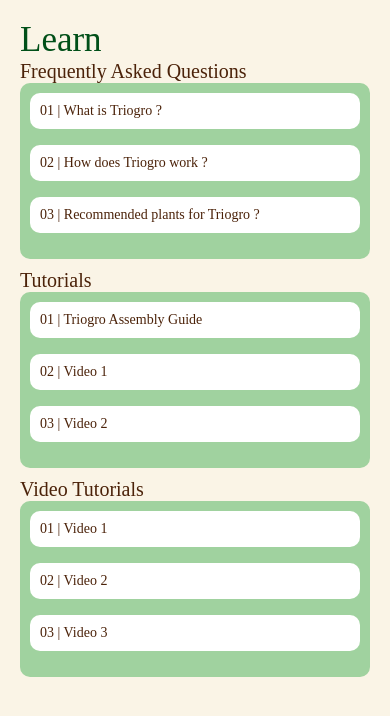
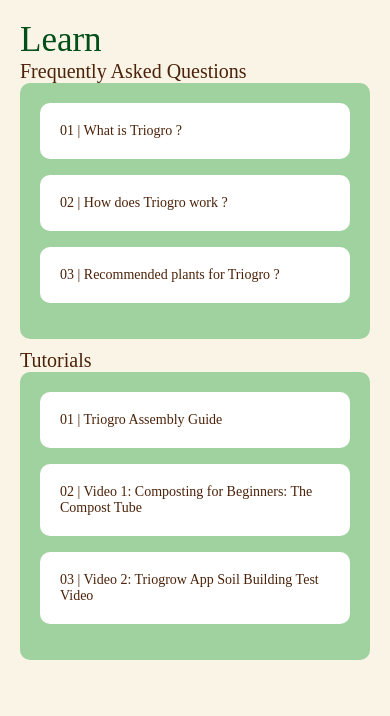
Before and after one commit to lawraisins/triogrow, a React Native app: screen /FAQ in a window 390 px wide. Shown: the top 716 px of the page. Built offline with nearby package versions, Linux system fonts and the light colour scheme.

Commit message:
Some changes to FAQ page

```diff
--- a/screens/FAQ.js
+++ b/screens/FAQ.js
@@ -41,14 +41,14 @@
     },
     {
       id: 5,
-      title: '02 | Video 1',
+      title: '02 | Video 1: Composting for Beginners: The Compost Tube',
       onPress: () => {
         navigation.navigate('Tutorial');
       },
     },
     {
       id: 6,
-      title: '03 | Video 2',
+      title: '03 | Video 2: Triogrow App Soil Building Test Video',
       onPress: () => {
         navigation.navigate('Tutorial2');
       },
@@ -57,30 +57,30 @@
     // ... other tutorial items
   ];
 
-  const video = [
-    {
-      id: 5,
-      title: '01 | Video 1',
-      onPress: () => {
-        navigation.navigate('Tutorial');
-      },
-    },
-    {
-      id: 6,
-      title: '02 | Video 2',
-      onPress: () => {
-        navigation.navigate('Tutorial');
-      },
-    },
-    {
-      id: 7,
-      title: '03 | Video 3',
-      onPress: () => {
-        navigation.navigate('Tutorial');
-      },
-    },
-    // ... other video items
-  ];
+  // const video = [
+  //   {
+  //     id: 5,
+  //     title: '01 | Video 1',
+  //     onPress: () => {
+  //       navigation.navigate('Tutorial');
+  //     },
+  //   },
+  //   {
+  //     id: 6,
+  //     title: '02 | Video 2',
+  //     onPress: () => {
+  //       navigation.navigate('Tutorial');
+  //     },
+  //   },
+  //   {
+  //     id: 7,
+  //     title: '03 | Video 3',
+  //     onPress: () => {
+  //       navigation.navigate('Tutorial');
+  //     },
+  //   },
+  //   // ... other video items
+  // ];
 
   return (
     <ScrollView style={styles.container}>
@@ -111,20 +111,6 @@
           </TouchableOpacity>
         ))}
       </View>
-
-      <View style={styles.headingBox}>
-        <Text style={styles.heading}>Video Tutorials</Text>
-      </View>
-
-      <View style={styles.greenBox}>
-        {video.map((videoItem) => (
-          <TouchableOpacity key={videoItem.id} onPress={() => {/* Navigation for video */}}>
-            <View style={styles.tutorialBox}>
-              <Text style={styles.tutorialTitle}>{videoItem.title}</Text>
-            </View>
-          </TouchableOpacity>
-        ))}
-      </View>
     </ScrollView>
   );
 }
@@ -134,6 +120,7 @@
     flex: 1,
     backgroundColor: "#FAF4E6",
     padding: 20,
+    // justifyContent: "center"
   },
   headingBox: {
     // paddingVertical: 10,
@@ -149,7 +136,7 @@
   tutorialBox: {
     backgroundColor: '#FFFFFF',
     borderRadius: 10,
-    padding: 10,
+    padding: 20,
     justifyContent: "center",
     marginBottom: 16,
   },
@@ -161,14 +148,14 @@
   },
   greenBox: {
     backgroundColor: '#A0D29F',
-    padding: 10,
-    justifyContent: "space-between",
+    padding: 20,
+    justifyContent: "center",
     borderRadius: 10,
     marginBottom: 10,
   },
   tutorialContentBox: {
     // marginTop: 10,
-    padding: 5,
+    padding: 10,
     backgroundColor: '#FFFFFF',
     borderRadius: 10,
   },
```
